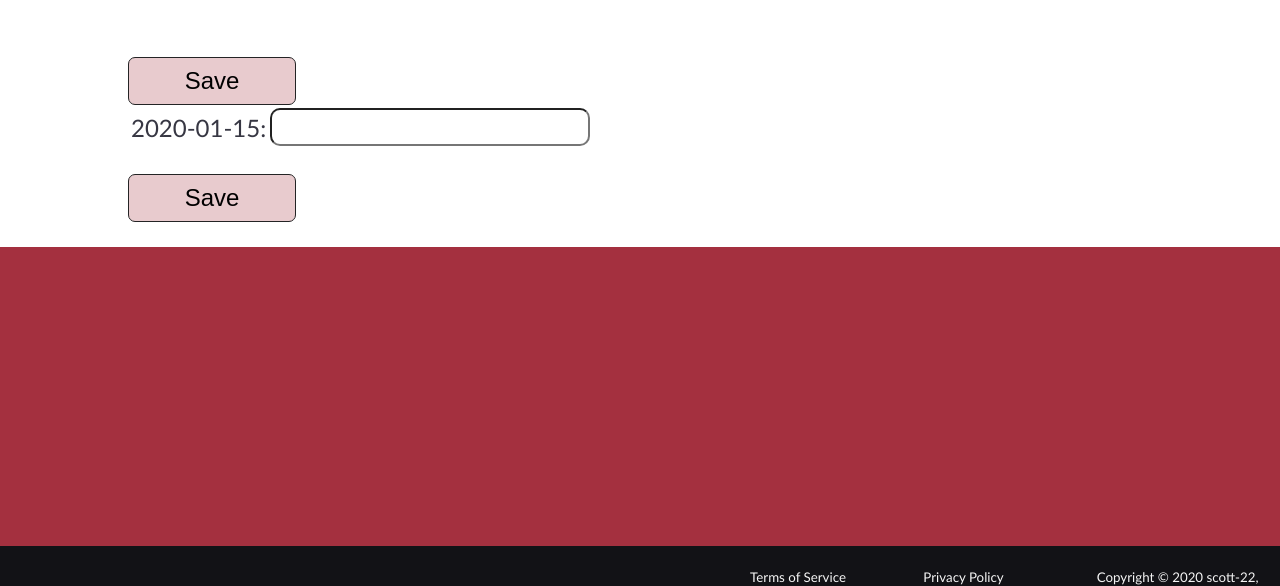
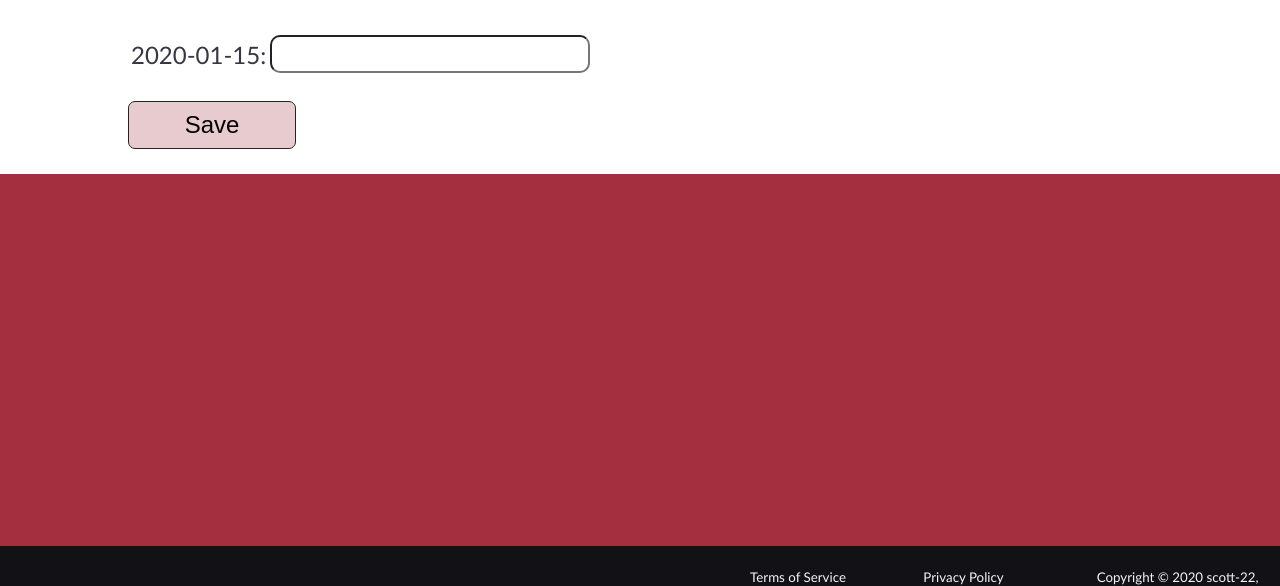
Before and after one commit to WCI-Computer-Science/WCI-Walks, a Flask app: template application/templates/editdistance.html in a window 1280 px wide. Shown: the part 184-770 px from the top of the page. Run offline with Flask 2, Linux system fonts and the light colour scheme; the template is opened without the code that fills it: most values are stand-ins (such as "Sample title", 1, 10 or a date in 2020); some libraries are stand-ins or nearby versions.

Commit message:
removed second save button

```diff
--- a/application/templates/editdistance.html
+++ b/application/templates/editdistance.html
@@ -5,7 +5,6 @@
   <form method="post">
   <input type="hidden" value="{{datetimedates}}" name="alldates"></input>
   <input type="hidden" value="{{distances}}" name="alldistances"></input>
-  <input type="submit" value="Save"></input>
   <table>
     {% for i in range(dates | length) %}
       <tr>
```
